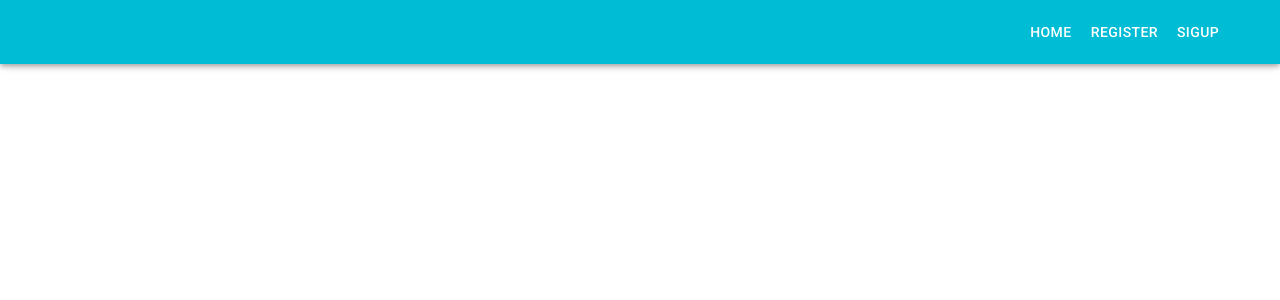
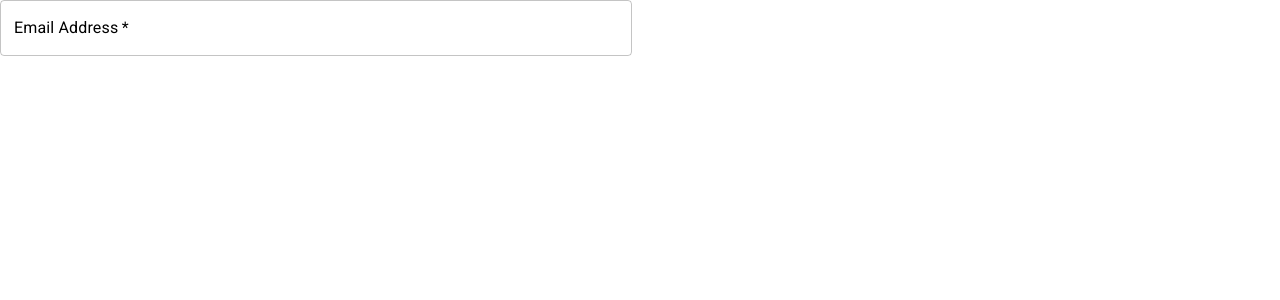
Before and after one commit to TextError/Register-Login---Material-UI, a React (Create React App) app in the folder frontend/: page /register in a window 1280 px wide. Shown: the top 300 px of the page. Built offline with nearby package versions, Linux system fonts and the light colour scheme.

Commit message:
first test input field MUI

```diff
--- a/frontend/src/App.js
+++ b/frontend/src/App.js
@@ -26,7 +26,7 @@ function App() {
       <MuiThemeProvider theme={theme}>
         <div className='App'>
           <Router>
-            <Navbar />
+            {/* <Navbar /> */}
             <div className=''>
               <Switch>
                 <Route exact path='/' component={Home} />
--- /dev/null
+++ b/frontend/src/components/authentication/register/InputField.js
@@ -0,0 +1,38 @@
+import React, { Component } from 'react';
+import PropTypes from 'prop-types';
+
+// MUI
+import TextField from '@material-ui/core/TextField';
+
+
+const InputField = ({
+  variant,
+  id,
+  label,
+  name,
+  autoComplete
+}) => {
+  return (
+    <div className='register-text-field'>
+      <TextField
+        variant={variant}
+        required
+        fullWidth
+        id={id}
+        label={label}
+        name={name}
+        autoComplete={autoComplete}
+      />
+    </div>
+  );
+}
+
+InputField.propTypes = {
+  variant: PropTypes.string.isRequired,
+  id: PropTypes.string.isRequired,
+  label: PropTypes.string.isRequired,
+  name: PropTypes.string.isRequired,
+  autoComplete: PropTypes.string.isRequired,
+  onChange: PropTypes.func.isRequired,
+};
+export default InputField;
--- a/frontend/src/components/authentication/register/Register.js
+++ b/frontend/src/components/authentication/register/Register.js
@@ -1,10 +1,29 @@
-import React, { Component } from 'react'
+import React, { Component } from 'react';
+
+// MUI
+import Grid from '@material-ui/core/Grid';
+import TextField from '@material-ui/core/TextField';
+
+// Components
+import InputField from './InputField';
 
 class Register extends Component {
   render() {
     return (
-      <div>
-        register
+      <div className='register'>
+        <form className='' noValidate>
+          <Grid container spacing={2}>
+            <Grid item xs={12} sm={6}>
+              <InputField
+                variant='outlined'
+                id="email"
+                label="Email Address"
+                name="email"
+                autoComplete="email"
+              />
+            </Grid>
+          </Grid>
+        </form>
       </div>
     )
   }
```
